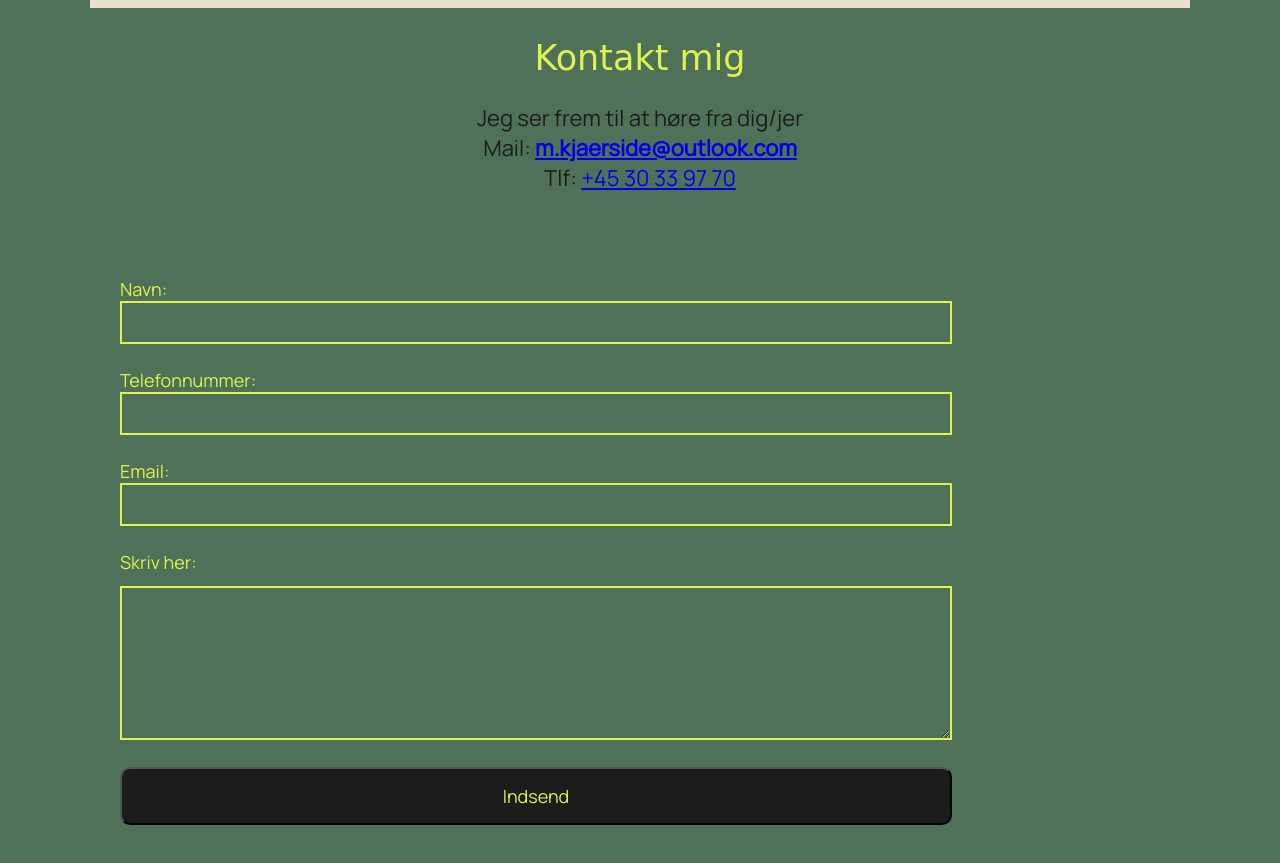
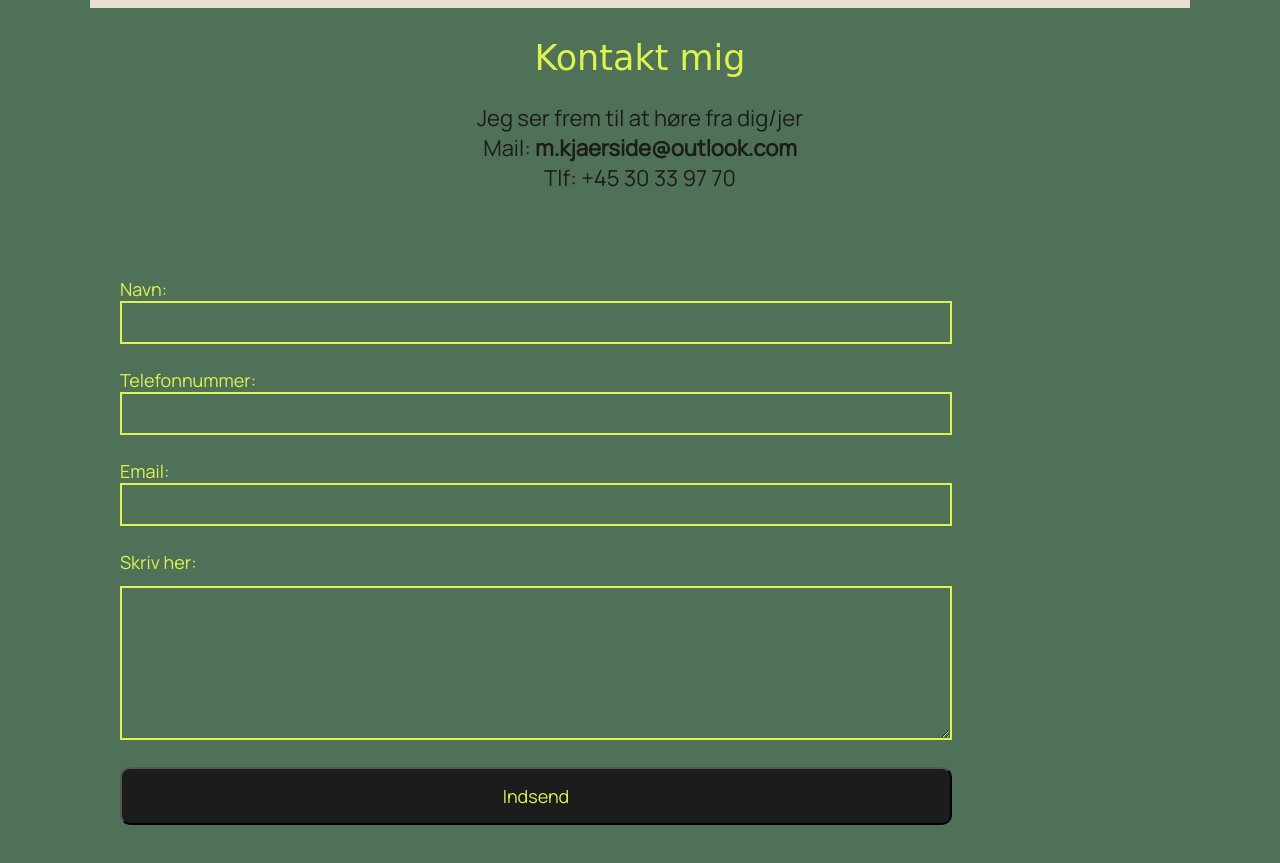
Before and after one commit to mari89tc/06_portfolioeksamen, a plain HTML site: page om_mig.html in a window 1280 px wide. Shown: the part 1580-2443 px from the top of the page. Drawn offline with Linux system fonts and the light colour scheme; a web font is replaced by a local one.

Commit message:
om mig kontakt a

```diff
--- a/style.css
+++ b/style.css
@@ -262,7 +262,7 @@ footer a:hover {
 /* Portfolio */
 .knap_side a {
   color: var(--font-color);
-  font-family: "Playfair Display", serif;
+  font-family: "Manrope", sans-serif;
   font-weight: 400;
   font-size: var(--font-footer);
   text-decoration: none;
@@ -373,7 +373,20 @@ footer a:hover {
   place-self: center;
   text-align: center;
 }
-
+.kontakt a {
+  color: var(--font-color);
+  font-family: "Manrope", sans-serif;
+  font-weight: 400;
+  font-size: var(--font-xs);
+  text-decoration: none;
+}
+.kontakt a:hover {
+  color: var(--brand_color);
+  font-family: "Manrope", sans-serif;
+  font-weight: 400;
+  font-size: var(--font-xs);
+  text-decoration: none;
+}
 /* forms*/
 @media (min-width: 700px) {
   input[type="text"],
```
